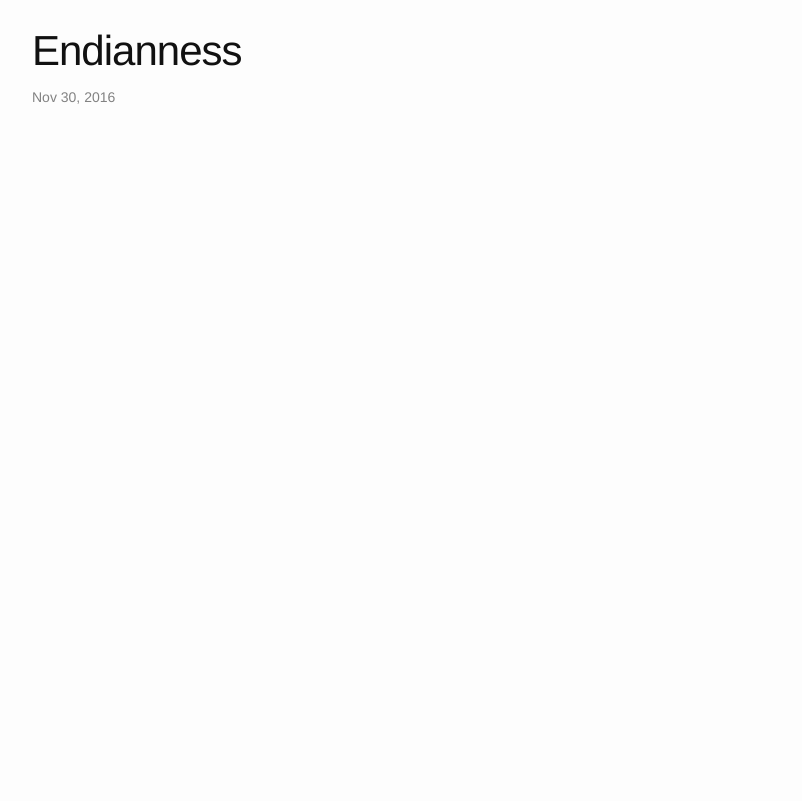
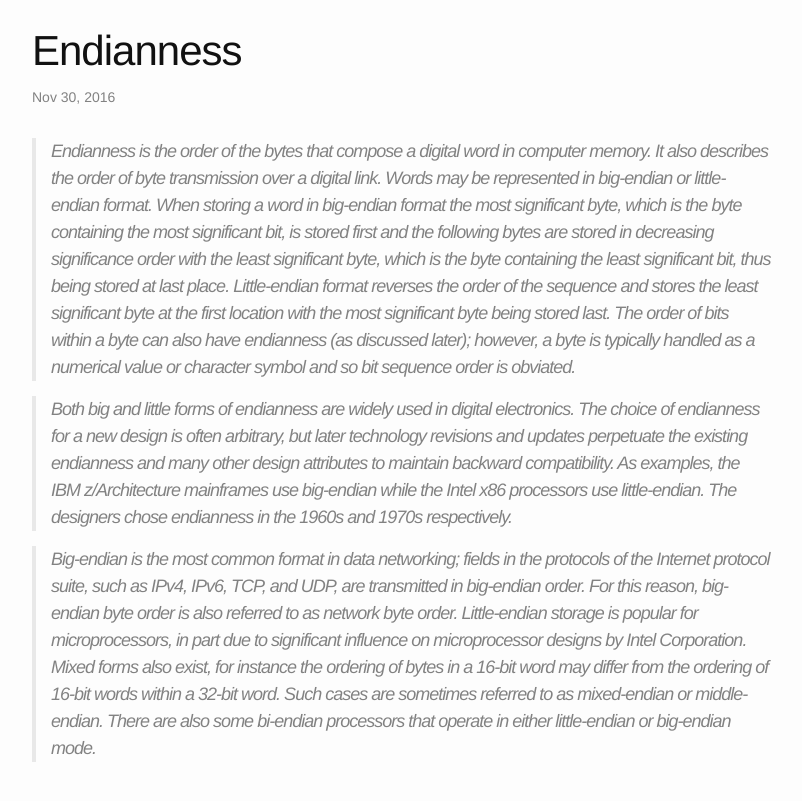
Before and after one commit to GeekRRK/GeekRRK.github.io, a Jekyll site: the page built from _posts/2016-11-30-Endianness.md, in a window 1280 px wide. Shown: the top 801 px of the page, without its empty margins (238-1040 px from the left). Built offline with Jekyll 4.4.1, drawn with Linux system fonts in a browser that asks for light colours.

Commit message:
Update Endianness

```diff
--- a/_posts/2016-11-30-Endianness.md
+++ b/_posts/2016-11-30-Endianness.md
@@ -2,3 +2,8 @@
 layout: post
 title: Endianness
 ---
+>Endianness is the order of the bytes that compose a digital word in computer memory. It also describes the order of byte transmission over a digital link. Words may be represented in big-endian or little-endian format. When storing a word in big-endian format the most significant byte, which is the byte containing the most significant bit, is stored first and the following bytes are stored in decreasing significance order with the least significant byte, which is the byte containing the least significant bit, thus being stored at last place. Little-endian format reverses the order of the sequence and stores the least significant byte at the first location with the most significant byte being stored last. The order of bits within a byte can also have endianness (as discussed later); however, a byte is typically handled as a numerical value or character symbol and so bit sequence order is obviated.
+
+>Both big and little forms of endianness are widely used in digital electronics. The choice of endianness for a new design is often arbitrary, but later technology revisions and updates perpetuate the existing endianness and many other design attributes to maintain backward compatibility. As examples, the IBM z/Architecture mainframes use big-endian while the Intel x86 processors use little-endian. The designers chose endianness in the 1960s and 1970s respectively.
+
+>Big-endian is the most common format in data networking; fields in the protocols of the Internet protocol suite, such as IPv4, IPv6, TCP, and UDP, are transmitted in big-endian order. For this reason, big-endian byte order is also referred to as network byte order. Little-endian storage is popular for microprocessors, in part due to significant influence on microprocessor designs by Intel Corporation. Mixed forms also exist, for instance the ordering of bytes in a 16-bit word may differ from the ordering of 16-bit words within a 32-bit word. Such cases are sometimes referred to as mixed-endian or middle-endian. There are also some bi-endian processors that operate in either little-endian or big-endian mode.
```
